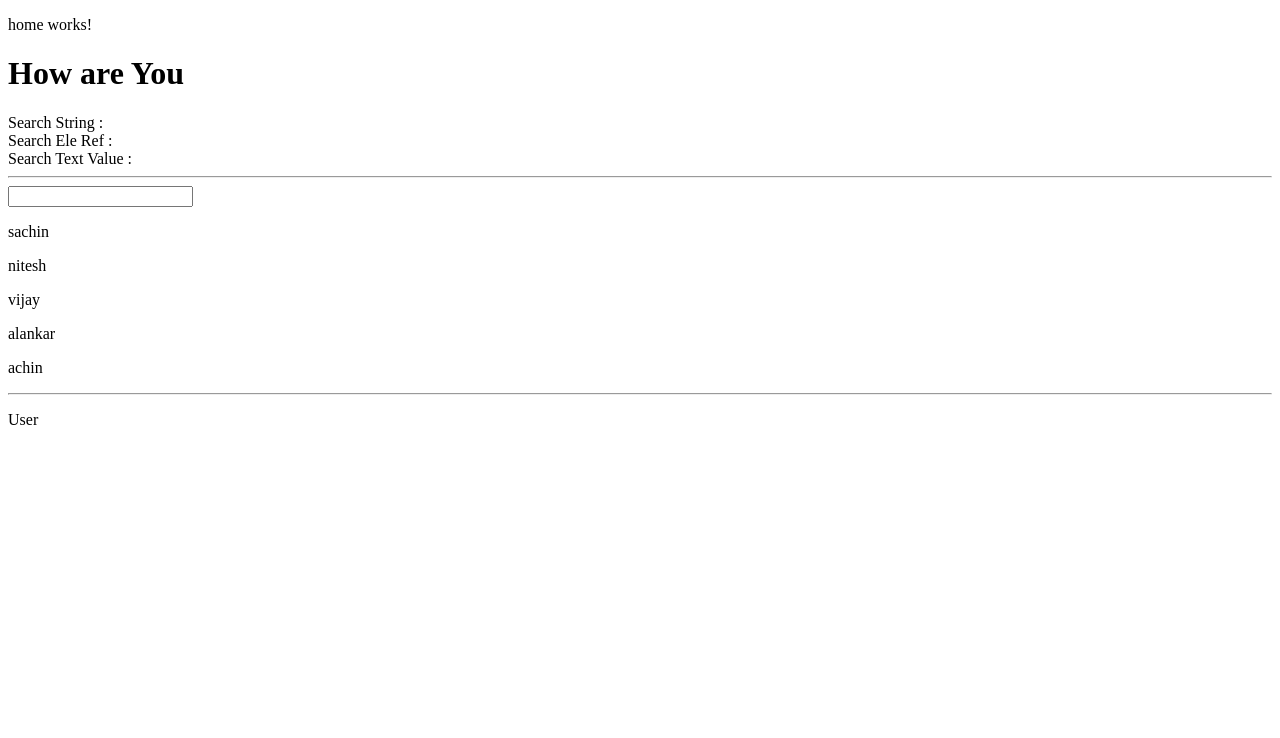
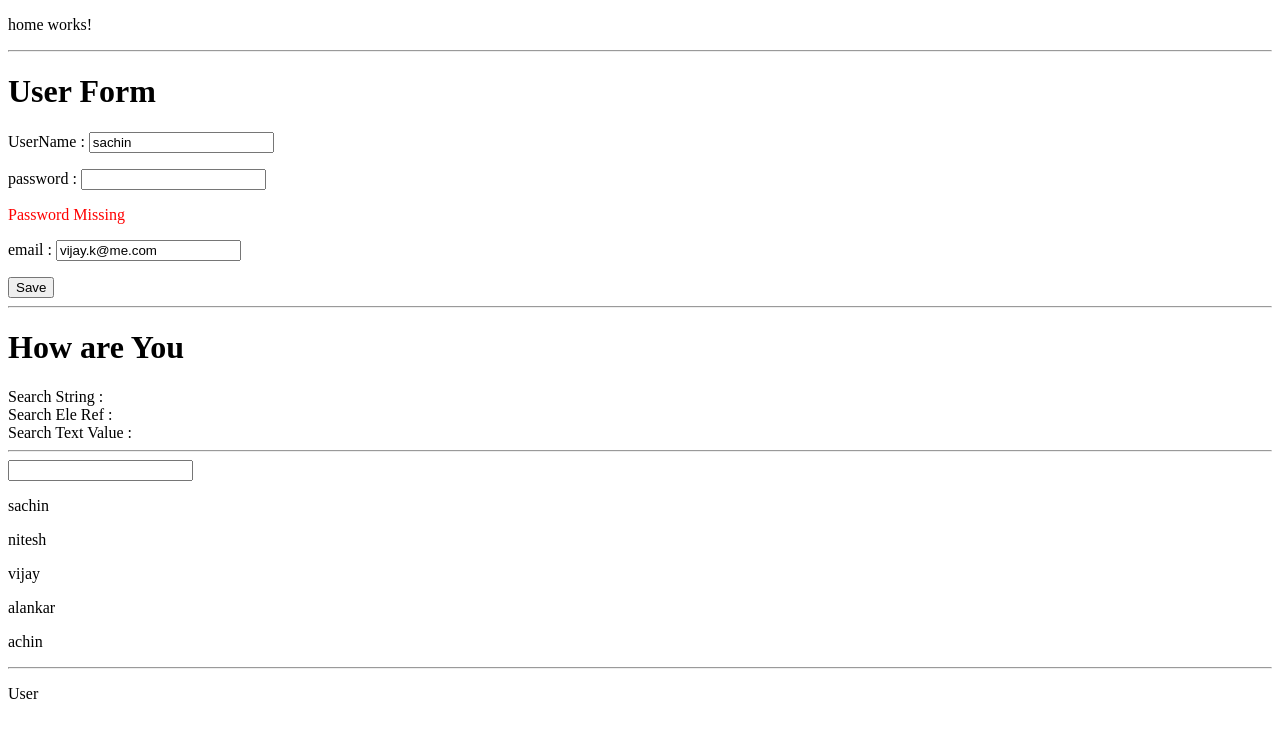
Before and after one commit to aryavijay/sachin, an Angular app: page /home in a window 1280 px wide. Shown: the top 738 px of the page. Built offline with nearby package versions, Linux system fonts and the light colour scheme.

Commit message:
ng Reactive form

```diff
--- a/src/app/Components/home/home.component.html
+++ b/src/app/Components/home/home.component.html
@@ -1,7 +1,27 @@
 <p>
   home works!
 </p>
+<hr />
+<h1>User Form </h1>
+    <form [formGroup]="userForm">
+        <p>
+            UserName : <input type="text" formControlName="username"/>
+        </p>
 
+        <div>
+            password : <input type="text" formControlName="password"/>
+            <p style="color:red;" *ngIf="userForm.controls.password.invalid">Password Missing</p>
+        </div>
+
+        <p>
+            email : <input type="text" formControlName="email"/>
+        </p>
+
+        <button (click)="saveValues()"> Save </button>
+
+    </form>
+
+<hr />
 <h1>{{titleText}}</h1>
 Search String : {{searchName}}
 <br />
--- a/src/app/Components/home/home.component.ts
+++ b/src/app/Components/home/home.component.ts
@@ -1,6 +1,8 @@
 import {Component, OnInit, ViewChild} from '@angular/core';
 import {StateService} from '../../service/state.service';
 import {Router} from '@angular/router';
+import {FormBuilder, FormGroup, Validators} from "@angular/forms";
+
 
 @Component({
     selector: 'app-home',
@@ -14,13 +16,19 @@ export class HomeComponent implements OnInit {
     searchEleRef= '';
     searchTextValue:string ='';
     @ViewChild('fieldName') ele;
+    userForm:FormGroup;
 
-    constructor(private state: StateService, private router: Router) {
-    }
+    constructor(private state: StateService,fb: FormBuilder, private router: Router){
+        this.userForm = fb.group({
+            'username':'',
+            'password':['', Validators.required],
+            'email':'vijay.k@me.com'
+        });
+        }
 
     ngOnInit() {
 
-
+        this.userForm.controls.username.setValue('sachin');
         let stateData = this.state.getUserState();
         console.log(stateData.value);
 
@@ -37,4 +45,13 @@ export class HomeComponent implements OnInit {
         this.searchEleRef =  this.ele.nativeElement.value;
         this.searchName = event.target.value;
     }
+
+    saveValues(){
+        if(this.userForm.valid) {
+            console.log("UserName : " + this.userForm.controls.username.value);
+            console.log("Email : " + this.userForm.controls.email.value);
+        }else{
+            alert("Form is not Valid");
+        }
+    }
 }
--- a/src/app/app.module.ts
+++ b/src/app/app.module.ts
@@ -14,7 +14,7 @@ import {GaurdService} from './service/gaurd.service';
 import {HTTP_INTERCEPTORS, HttpClientModule} from '@angular/common/http';
 import {HttpInterceptorService} from "./service/http-interceptor.service";
 import {AppendPipe} from './pipes/append.pipe';
-import {FormsModule} from "@angular/forms";
+import {FormBuilder, FormsModule, ReactiveFormsModule} from "@angular/forms";
 
 
 @NgModule({
@@ -29,11 +29,13 @@ import {FormsModule} from "@angular/forms";
         BrowserModule,
         HttpClientModule,
         FormsModule,
+        ReactiveFormsModule,
         RouterModule.forRoot(route),
     ],
     providers: [
         StateService,
         GaurdService,
+        FormBuilder,
         {
             provide: HTTP_INTERCEPTORS,
             useClass: HttpInterceptorService,
```
